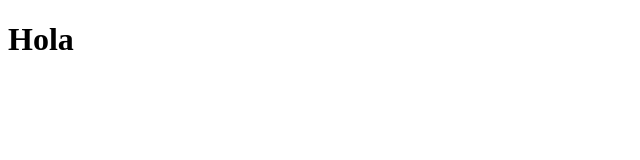
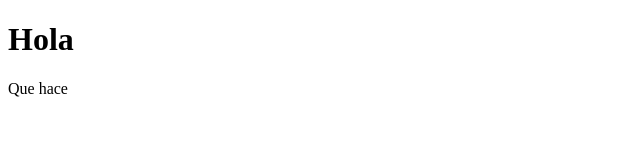
Before and after one commit to Heckatoz/new-repo, a plain HTML site: page index.html in a window 1280 px wide. Shown: the full height of the page, 0-640 px from the left. Drawn offline with Linux system fonts and the light colour scheme.

Commit message:
Add p tag

```diff
--- a/index.html
+++ b/index.html
@@ -8,6 +8,7 @@
   <body>
     <main>
       <h1>Hola</h1>
+      <p>Que hace</p>
     </main>
   </body>
 </html>
```
